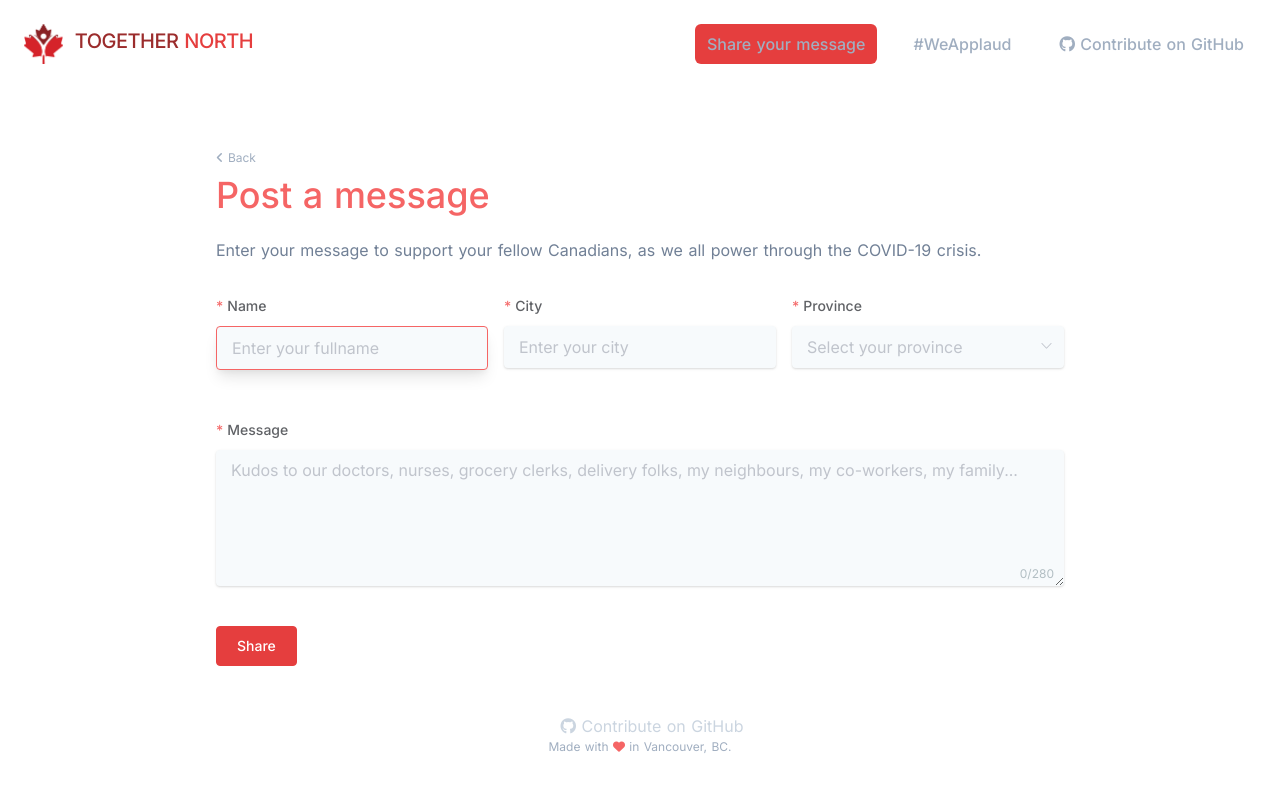
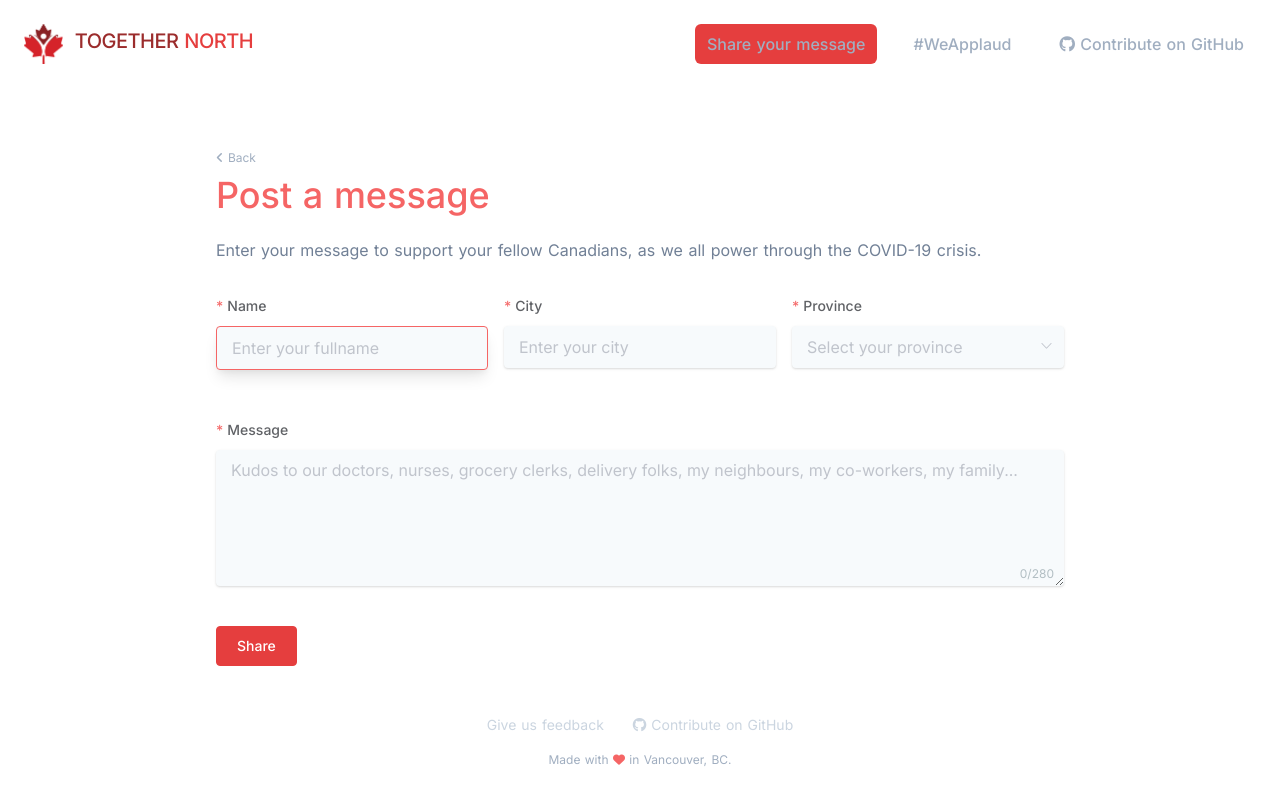
Before and after one commit to foxted/together-north, a Nuxt app: page /share-your-message in a window 1280 px wide. Built offline with nearby package versions, Linux system fonts and the light colour scheme.

Commit message:
chore: add feedback link

```diff
--- a/app/components/layout/Footer.vue
+++ b/app/components/layout/Footer.vue
@@ -1,7 +1,10 @@
 <template>
-    <div class="bg-white">
+    <div class="bg-white pb-6">
         <div class="max-w-screen-xl mx-auto pt-6 px-4 overflow-hidden sm:px-6 lg:px-8">
-            <p class="text-center">
+            <p class="text-center text-sm mb-4">
+                <a href="https://docs.google.com/forms/d/1A5fkkR98bb0xECzcNWatRHISSPIiZgV6R7oCAD91U1Y/edit" target="_blank" class="text-gray-400 hover:text-gray-500">
+                    Give us feedback
+                </a>
                 <a href="https://github.com/foxted/together-north" target="_blank" class="ml-6 text-gray-400 hover:text-gray-500">
                     <i class="fab fa-github"></i>&nbsp;Contribute on GitHub
                 </a>
```
